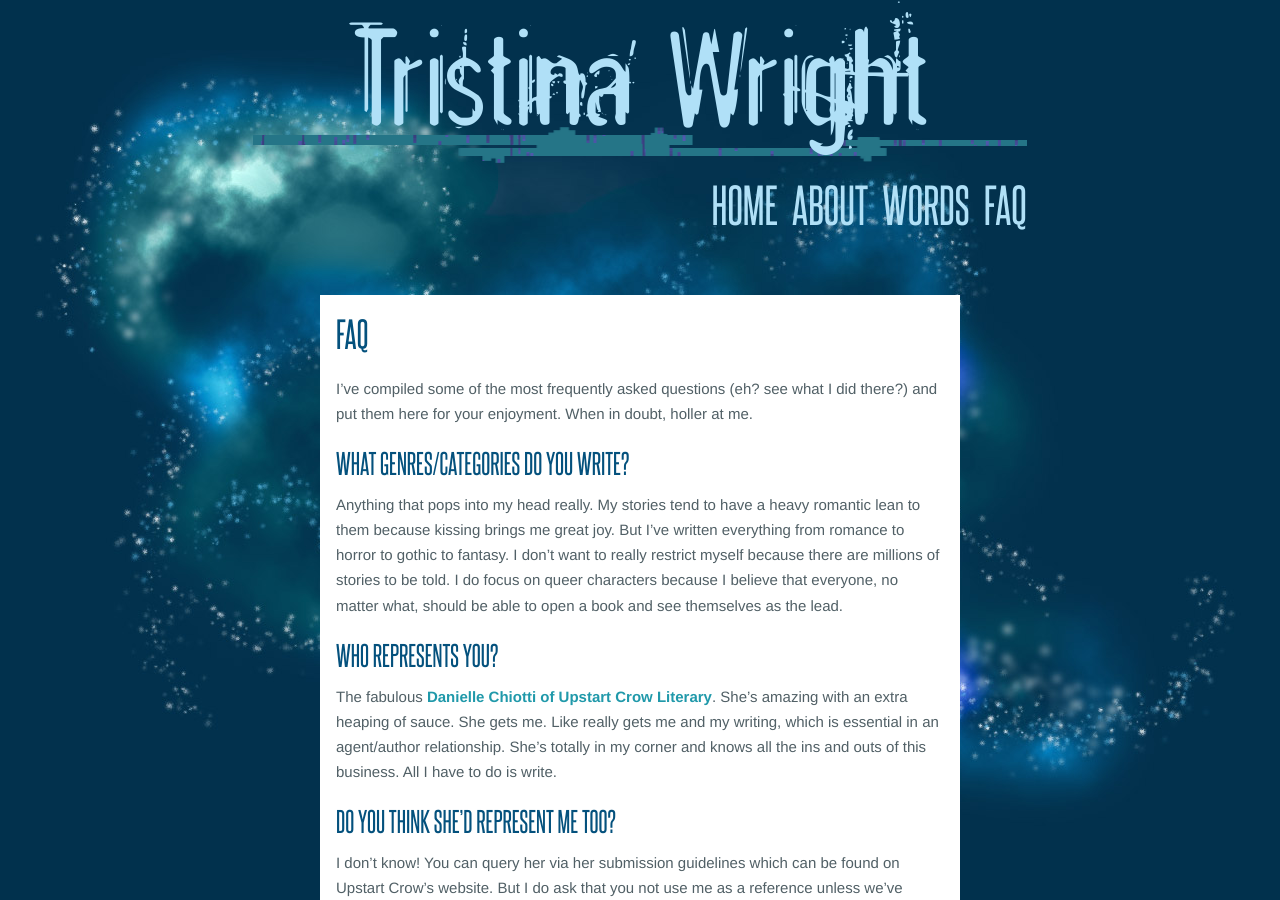
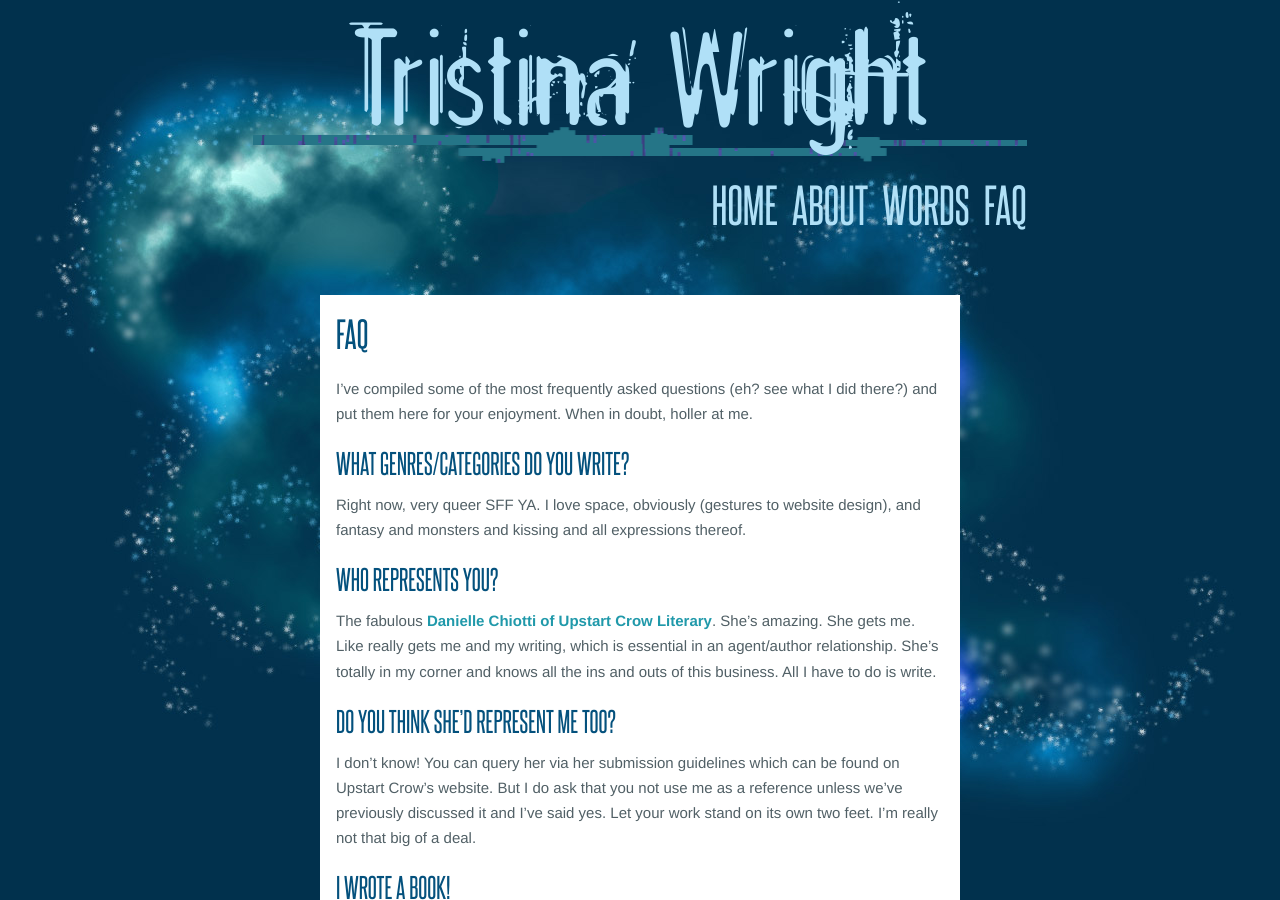
Before and after one commit to TristinaWright/tristinawright.github.io, a Jekyll site: the page built from _posts/static/2015-12-08-faq.md, in a window 1280 px wide and 900 px high. Built offline with Jekyll 4.4.1, drawn with Linux system fonts in a browser that asks for light colours.

Commit message:
Updated 2015-12-08-faq.md

```diff
--- a/_posts/static/2015-12-08-faq.md
+++ b/_posts/static/2015-12-08-faq.md
@@ -7,19 +7,20 @@ title: FAQ
 
 
 
+
 I’ve compiled some of the most frequently asked questions (eh? see what I did there?) and put them here for your enjoyment. When in doubt, holler at me.
 
 
 
 ### What genres/categories do you write?
 
-Anything that pops into my head really. My stories tend to have a heavy romantic lean to them because kissing brings me great joy. But I’ve written everything from romance to horror to gothic to fantasy. I don’t want to really restrict myself because there are millions of stories to be told. I do focus on queer characters because I believe that everyone, no matter what, should be able to open a book and see themselves as the lead.
+Right now, very queer SFF YA. I love space, obviously (gestures to website design), and fantasy and monsters and kissing and all expressions thereof.
 
 
 
 ### Who represents you?
 
-The fabulous [Danielle Chiotti of Upstart Crow Literary](http://upstartcrowliterary.com/index.html). She’s amazing with an extra heaping of sauce. She gets me. Like really gets me and my writing, which is essential in an agent/author relationship. She’s totally in my corner and knows all the ins and outs of this business. All I have to do is write.
+The fabulous [Danielle Chiotti of Upstart Crow Literary](http://upstartcrowliterary.com/index.html). She’s amazing. She gets me. Like really gets me and my writing, which is essential in an agent/author relationship. She’s totally in my corner and knows all the ins and outs of this business. All I have to do is write.
 
 
 
```
